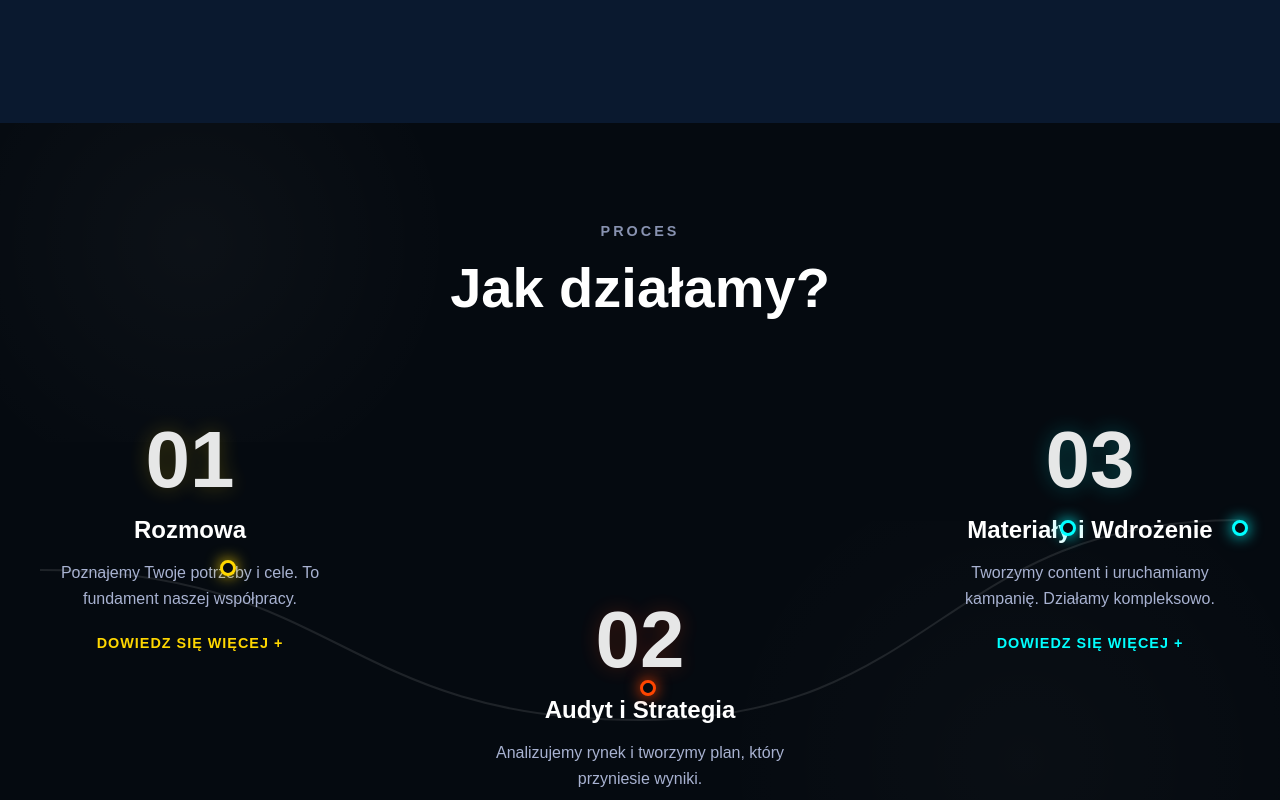
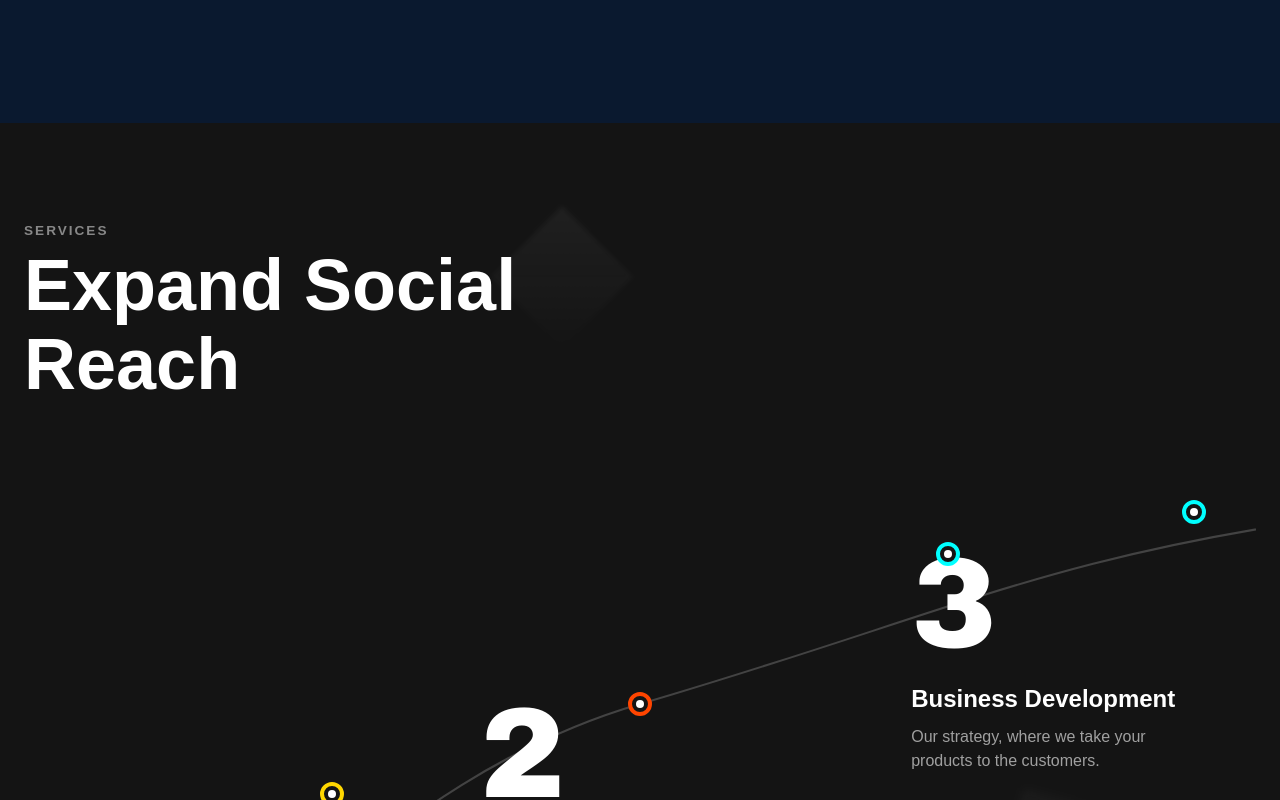
Before and after one commit to PiotrFijalkowski/pollos_website, a Next.js app: page / in a window 1280 px wide. Shown: the part 2100-2900 px from the top of the page. Built offline with nearby package versions, Linux system fonts and the light colour scheme.

Commit message:
feat: update process section with expand social reach design

```diff
--- a/src/components/Process/Process.styles.ts
+++ b/src/components/Process/Process.styles.ts
@@ -1,95 +1,91 @@
 'use client';
 
-import styled, { keyframes } from 'styled-components';
-
-const float = keyframes`
-  0% { transform: translateY(0px); }
-  50% { transform: translateY(-10px); }
-  100% { transform: translateY(0px); }
-`;
+import styled from 'styled-components';
 
 export const Section = styled.section`
   padding: 100px 24px;
-  background-color: #050a10; /* Very dark, almost black */
+  background-color: #141414; /* Deep dark gray/black */
   position: relative;
   overflow: hidden;
   display: flex;
   justify-content: center;
+  min-height: 800px; /* Ensure enough height for the rising wave */
 
-  /* Geometric background accents */
+  /* Geometric background accents (Cubes/Shapes) */
   &::before {
     content: '';
     position: absolute;
-    top: -10%;
-    left: -10%;
-    width: 50%;
-    height: 50%;
-    background: radial-gradient(circle, rgba(255,255,255,0.03) 0%, rgba(0,0,0,0) 70%);
+    top: 10%;
+    left: 40%;
+    width: 100px;
+    height: 100px;
+    background: linear-gradient(135deg, rgba(255,255,255,0.05) 0%, rgba(255,255,255,0) 100%);
+    transform: rotate(45deg);
     z-index: 0;
+    filter: blur(2px);
   }
 
   &::after {
     content: '';
     position: absolute;
-    bottom: -10%;
-    right: -10%;
-    width: 60%;
-    height: 60%;
-    background: radial-gradient(circle, rgba(255,255,255,0.02) 0%, rgba(0,0,0,0) 70%);
+    bottom: 20%;
+    right: 10%;
+    width: 150px;
+    height: 150px;
+    background: linear-gradient(135deg, rgba(255,255,255,0.03) 0%, rgba(255,255,255,0) 100%);
+    transform: rotate(15deg);
     z-index: 0;
+    filter: blur(5px);
   }
 `;
 
 export const Container = styled.div`
-  max-width: 1200px;
+  max-width: 1400px; /* Wider container for the panoramic feel */
   width: 100%;
   display: flex;
   flex-direction: column;
-  align-items: center;
-  gap: 60px;
   position: relative;
   z-index: 1;
 `;
 
 export const HeaderGroup = styled.div`
-  text-align: center;
   display: flex;
   flex-direction: column;
-  gap: 16px;
+  gap: 8px;
+  margin-bottom: 60px;
+  max-width: 600px;
 `;
 
 export const Subtitle = styled.span`
-  color: #8892b0;
-  font-size: 0.9rem;
-  font-weight: 600;
+  color: #888;
+  font-size: 0.85rem;
+  font-weight: 700;
   text-transform: uppercase;
-  letter-spacing: 3px;
+  letter-spacing: 2px;
 `;
 
 export const SectionTitle = styled.h2`
-  font-size: 2.5rem;
-  font-weight: 700;
+  font-size: 3rem;
+  font-weight: 800;
   color: white;
   margin: 0;
+  line-height: 1.1;
 
   @media (min-width: 768px) {
-    font-size: 3.5rem;
+    font-size: 4.5rem;
   }
 `;
 
 export const StepsWrapper = styled.div`
   position: relative;
   width: 100%;
-  margin-top: 40px;
+  height: 600px; /* Fixed height for desktop layout */
   display: flex;
   flex-direction: column;
   gap: 60px;
 
   @media (min-width: 1024px) {
-    flex-direction: row;
-    justify-content: space-between;
-    height: 400px; /* Fixed height for the wave layout */
-    align-items: flex-start;
+    display: block; /* Use absolute positioning for children */
   }
 `;
 
@@ -108,37 +104,32 @@ export const WavyLineSVG = styled.svg`
   }
 `;
 
-export const StepCard = styled.div<{ $align?: 'top' | 'bottom' }>`
+export const StepCard = styled.div<{ $top?: string; $left?: string; $align?: 'left' | 'center' | 'right' }>`
   display: flex;
   flex-direction: column;
-  align-items: center;
-  text-align: center;
-  gap: 16px;
+  gap: 12px;
   position: relative;
   z-index: 1;
   width: 100%;
-  max-width: 300px;
-  margin: 0 auto;
+  max-width: 320px;
 
   @media (min-width: 1024px) {
-    margin: 0;
-    /* Positioning based on the wave */
-    margin-top: ${({ $align }) => ($align === 'bottom' ? '180px' : '0')};
+    position: absolute;
+    top: ${({ $top }) => $top || 'auto'};
+    left: ${({ $left }) => $left || 'auto'};
+    transform: translateX(-50%); /* Center horizontally relative to left */
+    text-align: ${({ $align }) => $align || 'left'};
+    align-items: ${({ $align }) => ($align === 'center' ? 'center' : $align === 'right' ? 'flex-end' : 'flex-start')};
   }
 `;
 
-export const StepNumber = styled.div<{ $color: string }>`
-  font-size: 5rem;
-  font-weight: 800;
+export const StepNumber = styled.div`
+  font-size: 8rem;
+  font-weight: 900;
   color: white;
-  line-height: 1;
-  opacity: 0.9;
-  text-shadow: 0 0 20px ${({ $color }) => $color}40; /* Glow effect */
-  transition: transform 0.3s ease;
-
-  ${StepCard}:hover & {
-    transform: scale(1.05);
-  }
+  line-height: 0.8;
+  margin-bottom: 16px;
+  font-family: 'Arial Black', sans-serif; /* Ensure heavy weight */
 `;
 
 export const StepTitle = styled.h3`
@@ -150,19 +141,18 @@ export const StepTitle = styled.h3`
 
 export const StepDescription = styled.p`
   font-size: 1rem;
-  color: #a8b2d1;
-  line-height: 1.6;
+  color: #a0a0a0;
+  line-height: 1.5;
   margin: 0;
+  max-width: 280px;
 `;
 
 export const StepLink = styled.a<{ $color: string }>`
-  margin-top: 8px;
+  margin-top: 16px;
   font-size: 0.9rem;
   font-weight: 600;
-  color: ${({ $color }) => $color};
+  color: white;
   text-decoration: none;
-  text-transform: uppercase;
-  letter-spacing: 1px;
   display: flex;
   align-items: center;
   gap: 8px;
@@ -170,6 +160,13 @@ export const StepLink = styled.a<{ $color: string }>`
 
   &:hover {
     opacity: 0.8;
+    color: ${({ $color }) => $color};
+  }
+
+  &::after {
+    content: '+';
+    font-size: 1.2rem;
+    color: ${({ $color }) => $color};
   }
 `;
 
@@ -177,16 +174,29 @@ export const Dot = styled.div<{ $color: string; $top: string; $left: string }>`
   position: absolute;
   top: ${({ $top }) => $top};
   left: ${({ $left }) => $left};
-  width: 16px;
-  height: 16px;
-  background-color: #050a10;
-  border: 3px solid ${({ $color }) => $color};
+  width: 24px;
+  height: 24px;
+  background-color: #141414;
+  border: 4px solid ${({ $color }) => $color};
   border-radius: 50%;
   z-index: 2;
-  box-shadow: 0 0 15px ${({ $color }) => $color};
+  transform: translate(-50%, -50%); /* Center exactly on the point */
   display: none;
 
   @media (min-width: 1024px) {
     display: block;
   }
+
+  /* Inner dot */
+  &::after {
+    content: '';
+    position: absolute;
+    top: 50%;
+    left: 50%;
+    transform: translate(-50%, -50%);
+    width: 8px;
+    height: 8px;
+    background-color: white;
+    border-radius: 50%;
+  }
 `;
--- a/src/components/Process/Process.tsx
+++ b/src/components/Process/Process.tsx
@@ -20,28 +20,34 @@ import {
 const Process = () => {
   const steps = [
     {
-      number: '01',
-      title: 'Rozmowa',
-      description: 'Poznajemy Twoje potrzeby i cele. To fundament naszej współpracy.',
+      number: '1',
+      title: 'Marketing Strategy',
+      description: 'We analysis your business & mark where to improve.',
       color: '#FFD700', // Yellow
-      align: 'top',
-      dotPos: { top: '35%', left: '15%' },
+      top: '60%',
+      left: '15%',
+      align: 'left',
+      dotPos: { top: '55%', left: '25%' }, // Adjusted for visual curve alignment
     },
     {
-      number: '02',
-      title: 'Audyt i Strategia',
-      description: 'Analizujemy rynek i tworzymy plan, który przyniesie wyniki.',
+      number: '2',
+      title: 'Social Media Marketing',
+      description: 'We explore probable solutions to grow your social media.',
       color: '#FF4500', // Red
-      align: 'bottom',
-      dotPos: { top: '65%', left: '50%' },
+      top: '40%',
+      left: '50%',
+      align: 'left',
+      dotPos: { top: '40%', left: '50%' },
     },
     {
-      number: '03',
-      title: 'Materiały i Wdrożenie',
-      description: 'Tworzymy content i uruchamiamy kampanię. Działamy kompleksowo.',
+      number: '3',
+      title: 'Business Development',
+      description: 'Our strategy, where we take your products to the customers.',
       color: '#00FFFF', // Cyan
-      align: 'top',
-      dotPos: { top: '25%', left: '85%' },
+      top: '15%',
+      left: '85%',
+      align: 'left',
+      dotPos: { top: '15%', left: '75%' },
     },
   ];
 
@@ -49,16 +55,22 @@ const Process = () => {
     <Section id="process">
       <Container>
         <HeaderGroup>
-          <Subtitle>PROCES</Subtitle>
-          <SectionTitle>Jak działamy?</SectionTitle>
+          <Subtitle>SERVICES</Subtitle>
+          <SectionTitle>Expand Social<br />Reach</SectionTitle>
         </HeaderGroup>
 
         <StepsWrapper>
-          {/* SVG Wavy Line - Visible on Desktop */}
-          <WavyLineSVG viewBox="0 0 1200 400" fill="none" preserveAspectRatio="none">
+          {/* SVG Wavy Line - Rising from Bottom-Left to Top-Right */}
+          <WavyLineSVG viewBox="0 0 1200 600" fill="none" preserveAspectRatio="none">
+            {/*
+              Path Logic:
+              Start: Bottom Left (0, 500)
+              Curve up towards middle (600, 240) - passing through Step 2 dot
+              Curve up towards top right (1200, 90) - passing through Step 3 dot area
+            */}
             <path
-              d="M0,150 C300,150 300,300 600,300 C900,300 900,100 1200,100"
-              stroke="rgba(255, 255, 255, 0.1)"
+              d="M-100,600 C200,600 300,330 600,240 S1000,90 1300,50"
+              stroke="rgba(255, 255, 255, 0.2)"
               strokeWidth="2"
               fill="none"
             />
@@ -73,17 +85,22 @@ const Process = () => {
               $left={step.dotPos.left}
             />
           ))}
-          {/* End Dot */}
-          <Dot $color="#00FFFF" $top="25%" $left="100%" style={{ transform: 'translateX(-50%)' }} />
+          {/* End Dot (Top Right) */}
+          <Dot $color="#00FFFF" $top="8%" $left="95%" />
 
 
           {steps.map((step, index) => (
-            <StepCard key={index} $align={step.align as 'top' | 'bottom'}>
-              <StepNumber $color={step.color}>{step.number}</StepNumber>
+            <StepCard
+              key={index}
+              $top={step.top}
+              $left={step.left}
+              $align={step.align as 'left' | 'center' | 'right'}
+            >
+              <StepNumber>{step.number}</StepNumber>
               <StepTitle>{step.title}</StepTitle>
               <StepDescription>{step.description}</StepDescription>
               <StepLink href="/contact" $color={step.color}>
-                Dowiedz się więcej +
+                Learn more
               </StepLink>
             </StepCard>
           ))}
```
